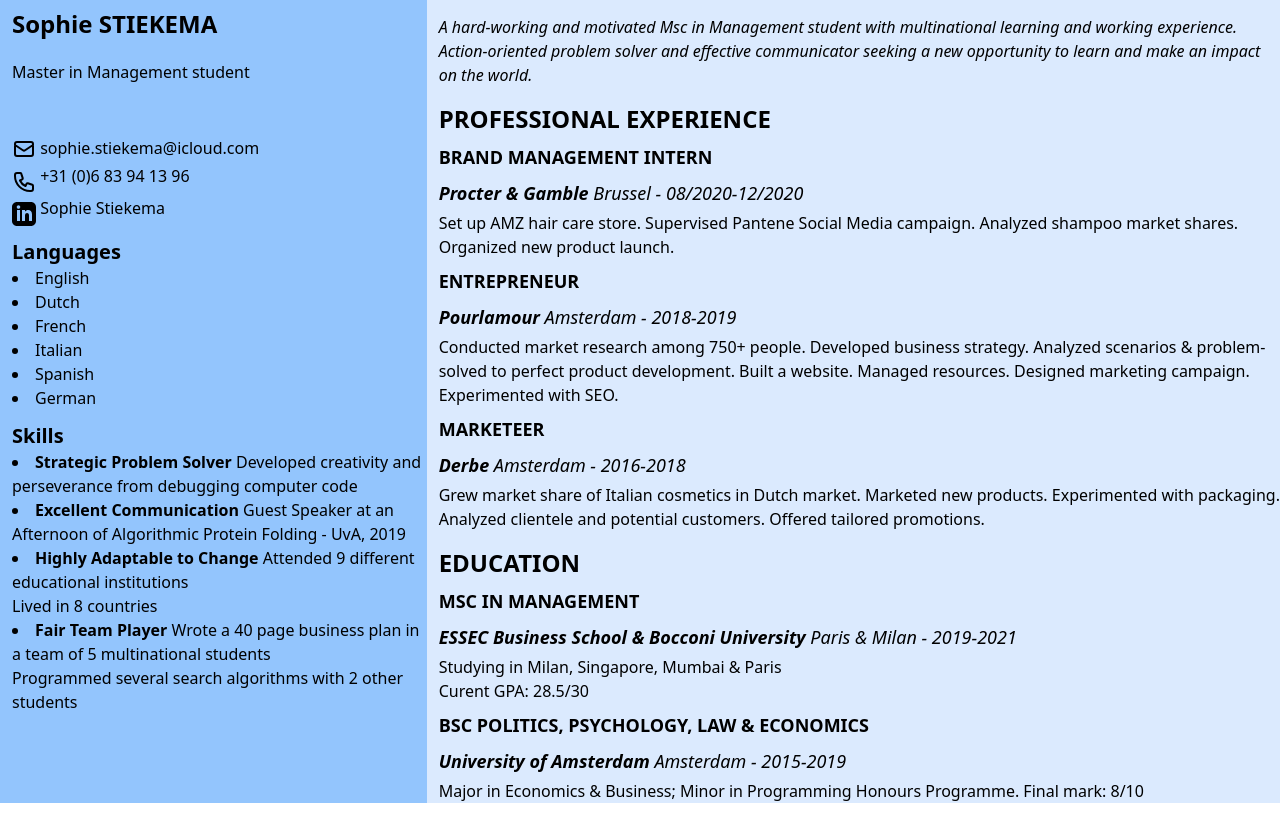
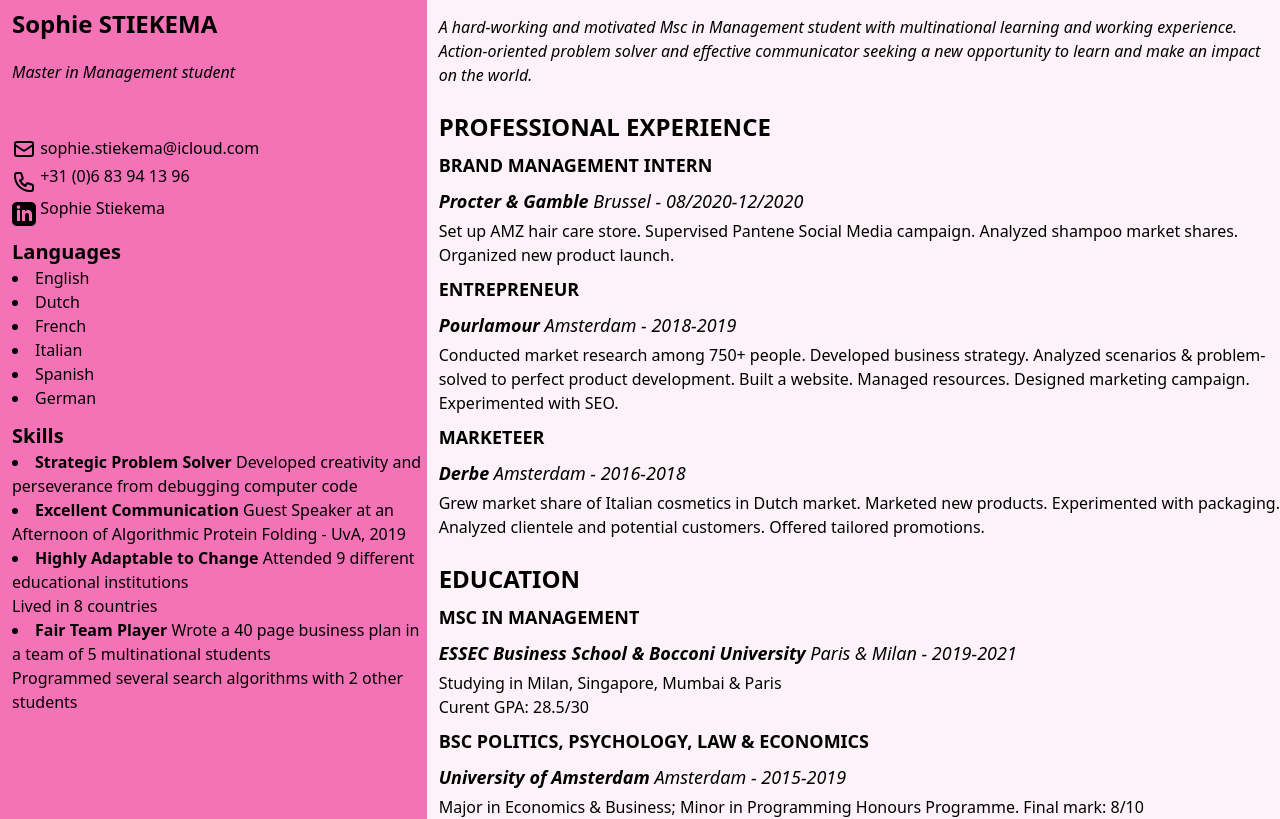
Before and after one commit to sophieclaire/WebsiteCreation, a plain HTML site: page index.html in a window 1280 px wide. Drawn offline with nearby package versions, Linux system fonts and the light colour scheme.

Commit message:
Updated resume

```diff
--- a/index.html
+++ b/index.html
@@ -9,9 +9,9 @@
     <div class="table w-full ...">
         <div class="table-row-group">
           <div class="table-row">
-            <div class="pl-3 pt-2 w-1/3 table-cell mx-5 bg-blue-300">
+            <div class="pl-3 pt-2 w-1/3 table-cell mx-5 bg-pink-400">
                 <h1 class="text-2xl font-bold">Sophie STIEKEMA</h1>
-                <p class="my-5">Master in Management student</p>
+                <p class="my-5 italic">Master in Management student</p>
                 <div class="grid gap-4 grid-cols-2 grid-rows-3"></div>
                     <div>
                         <svg class="h-6 w-6 inline-grid " xmlns="http://www.w3.org/2000/svg" fill="none" viewBox="0 1 24 24" stroke="currentColor">
@@ -62,11 +62,11 @@
                     </ul>
                 </div>
 
-                <div class="pl-3 pt-2 table-cell mx-5 bg-blue-100 ...">
+                <div class="pl-3 pt-2 table-cell mx-5 bg-pink-50 ...">
                     <p class="italic">A hard-working and motivated Msc in Management student with multinational learning and
                         working experience. Action-oriented problem solver and effective communicator seeking a new
                         opportunity to learn and make an impact on the world.</p>
-                    <h3 class="mt-4 text-2xl font-bold">PROFESSIONAL EXPERIENCE</h3>
+                    <h3 class="mt-6 text-2xl font-bold">PROFESSIONAL EXPERIENCE</h3>
                     <p class="mt-2 text-lg font-bold">BRAND MANAGEMENT INTERN</p>
                     <p class="mt-2 text-lg italic"><strong>Procter & Gamble</strong> Brussel - 08/2020-12/2020</p>
                     <p class="mt-1 ">Set up AMZ hair care store. Supervised Pantene Social Media campaign.
@@ -82,7 +82,7 @@
                     <p class="mt-1 ">Grew market share of Italian cosmetics in Dutch market. Marketed new
                         products. Experimented with packaging. Analyzed clientele and potential
                         customers. Offered tailored promotions.</p>
-                    <h3 class="mt-4 text-2xl font-bold">EDUCATION</h3>
+                    <h3 class="mt-6 text-2xl font-bold">EDUCATION</h3>
                     <p class="mt-2 text-lg font-bold">MSC IN MANAGEMENT</p>
                     <p class="mt-2 text-lg italic"><strong>ESSEC Business School & Bocconi University</strong> Paris & Milan - 2019-2021</p>
                     <p class="mt-1 ">Studying in Milan, Singapore, Mumbai & Paris <br>
```
